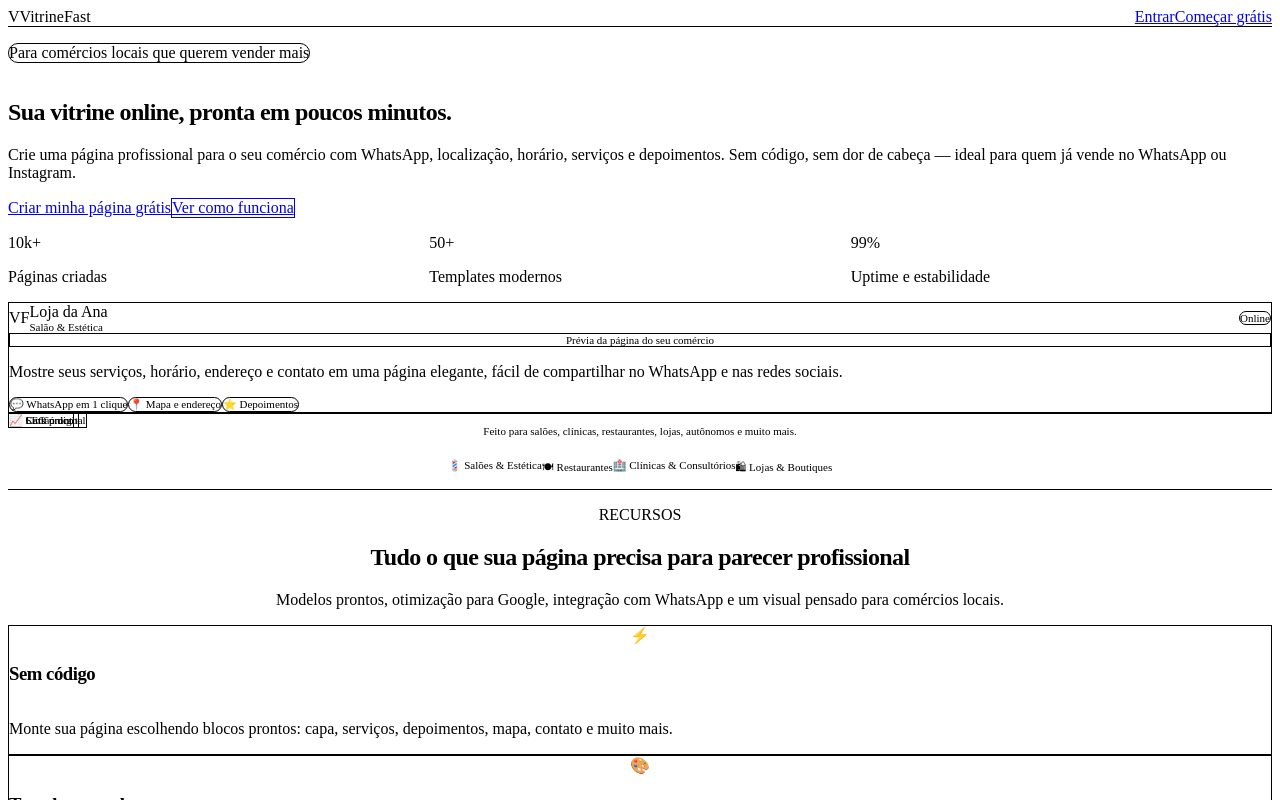
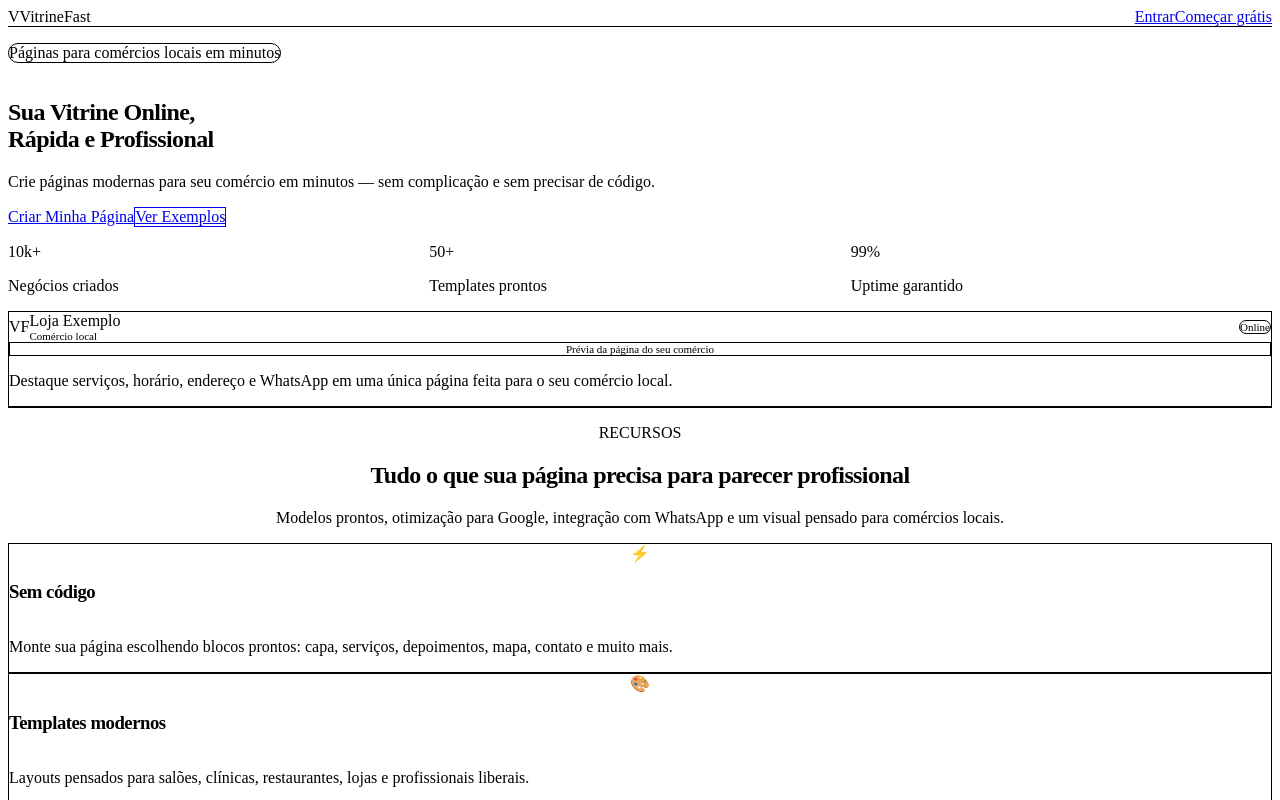
Before and after one commit to Cannalonga/PROJETO-PAGINAS-PARA-COMERCIO, a Next.js app: page / in a window 1280 px wide. Shown: the top 800 px of the page. Built offline with nearby package versions, Linux system fonts and the light colour scheme.

Commit message:
refactor: refine hero section - improved layout, cleaner copy, better visual hierarchy

```diff
--- a/app/page.tsx
+++ b/app/page.tsx
@@ -61,73 +61,75 @@
             <div className="absolute inset-0 bg-[radial-gradient(circle_at_top,_rgba(148,163,184,0.15),_transparent_60%)]"></div>
           </div>
 
-          <div className="relative max-w-6xl mx-auto px-4 pt-16 pb-16 md:pt-24 md:pb-20 grid md:grid-cols-[1.1fr,0.9fr] gap-10 items-center">
-            {/* Texto */}
+          <div className="relative max-w-6xl mx-auto px-4 py-16 md:py-20 grid md:grid-cols-[1.1fr,0.9fr] gap-10 items-center">
+            {/* Coluna esquerda: texto */}
             <div>
+              {/* Badge */}
               <p className="inline-flex items-center gap-2 text-xs font-medium text-sky-300 bg-sky-950/60 px-3 py-1 rounded-full border border-sky-500/40">
                 <span className="h-1.5 w-1.5 rounded-full bg-emerald-400"></span>
-                Para comércios locais que querem vender mais
+                Páginas para comércios locais em minutos
               </p>
 
+              {/* Título principal */}
               <h1 className="mt-5 text-3xl md:text-5xl font-extrabold tracking-tight text-slate-50">
-                Sua vitrine online, pronta em
-                <span className="text-sky-400"> poucos minutos</span>.
+                Sua <span className="text-sky-400">Vitrine Online</span>,
+                <br />
+                Rápida e Profissional
               </h1>
 
+              {/* Subtítulo */}
               <p className="mt-4 text-sm md:text-base text-slate-300 max-w-xl leading-relaxed">
-                Crie uma página profissional para o seu comércio com WhatsApp,
-                localização, horário, serviços e depoimentos. Sem código, sem
-                dor de cabeça — ideal para quem já vende no WhatsApp ou
-                Instagram.
+                Crie páginas modernas para seu comércio em minutos — sem complicação e sem precisar de código.
               </p>
 
+              {/* CTAs */}
               <div className="mt-6 flex flex-wrap gap-3">
                 <Link
                   href="/auth/register"
                   className="inline-flex items-center justify-center rounded-xl bg-sky-500 px-6 py-3 text-sm font-semibold text-white shadow-md hover:bg-sky-400 transition"
                 >
-                  Criar minha página grátis
+                  Criar Minha Página
                 </Link>
                 <a
-                  href="#how-it-works"
+                  href="#features"
                   className="inline-flex items-center justify-center rounded-xl border border-slate-600 px-6 py-3 text-sm font-semibold text-slate-100 hover:bg-slate-900/70 transition"
                 >
-                  Ver como funciona
+                  Ver Exemplos
                 </a>
               </div>
 
+              {/* Números */}
               <div className="mt-8 grid grid-cols-3 gap-4 max-w-md text-xs md:text-sm text-slate-300">
                 <div>
                   <p className="text-lg md:text-2xl font-bold text-slate-50">10k+</p>
-                  <p>Páginas criadas</p>
+                  <p>Negócios criados</p>
                 </div>
                 <div>
                   <p className="text-lg md:text-2xl font-bold text-slate-50">50+</p>
-                  <p>Templates modernos</p>
+                  <p>Templates prontos</p>
                 </div>
                 <div>
                   <p className="text-lg md:text-2xl font-bold text-slate-50">99%</p>
-                  <p>Uptime e estabilidade</p>
+                  <p>Uptime garantido</p>
                 </div>
               </div>
             </div>
 
-            {/* Card visual */}
+            {/* Coluna direita: card de preview */}
             <div className="relative">
               <div className="absolute -inset-6 rounded-3xl bg-gradient-to-br from-sky-500/20 via-slate-900 to-orange-500/10 blur-xl"></div>
-
               <div className="relative bg-slate-900/90 border border-slate-700/70 rounded-3xl shadow-2xl p-4 md:p-5">
                 <div className="flex items-center justify-between mb-4">
                   <div className="flex items-center gap-2">
-                    <div className="h-8 w-8 rounded-xl bg-sky-500 flex items-center justify-center text-xs font-bold">
+                    <div className="h-8 w-8 rounded-xl bg-sky-500 flex items-center justify-center text-xs font-bold text-white">
                       VF
                     </div>
                     <div className="flex flex-col">
                       <span className="text-xs font-semibold text-slate-50">
-                        Loja da Ana
+                        Loja Exemplo
                       </span>
                       <span className="text-[11px] text-slate-400">
-                        Salão &amp; Estética
+                        Comércio local
                       </span>
                     </div>
                   </div>
@@ -140,52 +142,11 @@
                   Prévia da página do seu comércio
                 </div>
 
-                <div className="mt-4 space-y-2">
-                  <p className="text-xs md:text-sm text-slate-300">
-                    Mostre seus serviços, horário, endereço e contato em uma
-                    página elegante, fácil de compartilhar no WhatsApp e nas
-                    redes sociais.
-                  </p>
-                  <div className="flex flex-wrap gap-2 mt-2">
-                    <span className="inline-flex items-center gap-1 rounded-full bg-sky-500/10 text-[11px] text-sky-300 px-2 py-1 border border-sky-500/40">
-                      💬 WhatsApp em 1 clique
-                    </span>
-                    <span className="inline-flex items-center gap-1 rounded-full bg-slate-800 text-[11px] text-slate-200 px-2 py-1 border border-slate-600">
-                      📍 Mapa e endereço
-                    </span>
-                    <span className="inline-flex items-center gap-1 rounded-full bg-slate-800 text-[11px] text-slate-200 px-2 py-1 border border-slate-600">
-                      ⭐ Depoimentos
-                    </span>
-                  </div>
-                </div>
+                <p className="mt-4 text-xs md:text-sm text-slate-300">
+                  Destaque serviços, horário, endereço e WhatsApp em uma única página
+                  feita para o seu comércio local.
+                </p>
               </div>
-
-              {/* Tags flutuantes decorativas */}
-              <div className="absolute -left-4 top-6 md:-left-8 md:top-4 bg-slate-900/90 border border-slate-700 px-3 py-1.5 rounded-2xl text-[11px] shadow-lg">
-                💼 Cartão digital
-              </div>
-              <div className="absolute -right-4 top-14 md:-right-8 md:top-10 bg-slate-900/90 border border-slate-700 px-3 py-1.5 rounded-2xl text-[11px] shadow-lg">
-                🔗 Link único
-              </div>
-              <div className="absolute left-10 -bottom-4 md:left-16 md:-bottom-5 bg-slate-900/90 border border-slate-700 px-3 py-1.5 rounded-2xl text-[11px] shadow-lg">
-                📈 SEO pronto
-              </div>
-            </div>
-          </div>
-
-          {/* faixa "feito para" */}
-          <div className="border-t border-slate-800/80 bg-slate-950/95">
-            <div className="max-w-6xl mx-auto px-4 py-4 flex flex-col md:flex-row items-center justify-between gap-3 text-[11px] md:text-xs text-slate-400">
-              <p className="flex items-center gap-2">
-                <span className="h-1.5 w-1.5 rounded-full bg-emerald-400"></span>
-                Feito para salões, clínicas, restaurantes, lojas, autônomos e muito mais.
-              </p>
-              <p className="flex flex-wrap gap-3">
-                <span>💈 Salões &amp; Estética</span>
-                <span>🍽 Restaurantes</span>
-                <span>🏥 Clínicas &amp; Consultórios</span>
-                <span>🛍 Lojas &amp; Boutiques</span>
-              </p>
             </div>
           </div>
         </section>
```
